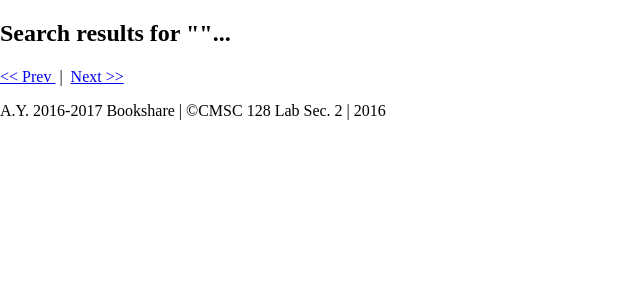
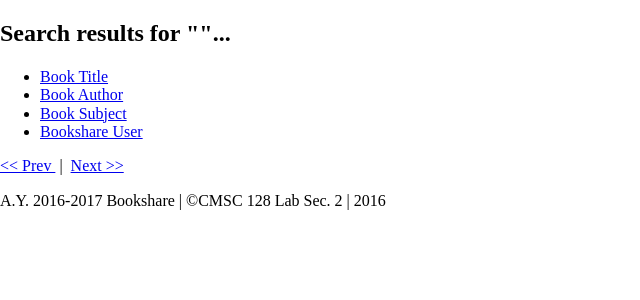
Before and after one commit to nikoruchi/Bookshare, a PHP site: page /result.php in a window 1280 px wide. Shown: the part 210-510 px from the top of the page, without its empty margins (0-640 px from the left). Run offline with PHP 8.4, Linux system fonts and the light colour scheme; a user stored in the database is signed in; data comes from the database, SQL or seed files in the repository; data that the repository does not hold is empty; some libraries are stand-ins or nearby versions.

Commit message:
RESULT new styling
with tabs for categories

```diff
--- a/html/result.php
+++ b/html/result.php
@@ -2,14 +2,6 @@
   include("connect.php");
   include("search_book.php");
   session_start();
-
-	function shorten($output, $limit = 15) {
-  		$output = htmlspecialchars($output, ENT_QUOTES, 'UTF-8');
-  		if (strlen($output) > $limit) {
-   	 		$output = substr($output, 0, $limit) . '...<div class="see_more" >see more</div>';
- 		}
-		echo $output;
-	}
 ?>
 <?php
     $id = $_SESSION['buyer_id'];
@@ -17,14 +9,19 @@
       $user_result=mysqli_query($dbconn, $user_query);
       $row_session = mysqli_fetch_assoc($user_result);
       $user_image = $row_session['account_imagepath'];
-
     if(isset($_GET['ID'])){
       $search = $_GET["ID"];
-			$que="SELECT * FROM book_info bi JOIN books b ON bi.book_id=b.book_id WHERE book_name LIKE '%$search%' OR book_author LIKE '%$search%' OR book_subject LIKE '%$search%' ";
-			$result = mysqli_query($dbconn,$que);
+      $que="SELECT * FROM book_info bi JOIN books b ON bi.book_id=b.book_id WHERE book_name LIKE '%$search%'";
+      $result_bookname = mysqli_query($dbconn,$que);
+      $que="SELECT * FROM book_info bi JOIN books b ON bi.book_id=b.book_id WHERE book_author LIKE '%$search%'";
+      $result_author = mysqli_query($dbconn,$que);
+      $que="SELECT * FROM book_info bi JOIN books b ON bi.book_id=b.book_id WHERE book_subject LIKE '%$search%' ";
+      $result_subject = mysqli_query($dbconn,$que);
+      $que="SELECT * FROM account WHERE account_name LIKE '%$search%' and account_id != '$id'";
+      $result_account = mysqli_query($dbconn,$que);
     } else {
       echo "Not found";
-		}	?>
+    } ?>
 
 <!DOCTYPE html>
 <html>
@@ -34,10 +31,13 @@
   <meta name="description" content="Sell, buy, and trade books with your schoolmates.">
   <meta name="keywords" content="Book, Books, Trade Book, Sell Book, Buy Book">
   <title> Search Result </title>
-
+  <link rel="shortcut icon" href="../images/official_logo.png">
   <link rel="stylesheet" type="text/css" href="../css/style.css">
   <link rel="stylesheet" type="text/css" href="../css/normalize.css">
   <link rel="stylesheet" type="text/css" href="../css/library_style.css">
+  <link rel="stylesheet" type="text/css" href="../css/result.css">
+  <script src="../js/jquery.min.js"></script>
+  <script src="../js/bootstrap.min.js"></script>
 </head>
 <body>
   <div class="wrapper">
@@ -87,20 +87,79 @@
   </header>
   <div class="container">
       <h2 id="tag_results">Search results for "<?php echo $search ?>"...</h2>
-	<div class=" shelf_section well well-sm " >
+<div class="sort_result">
+    <ul class="nav nav-tabs">
+      <li class="active"><a data-toggle="tab" href="#title">Book Title</a></li>
+      <li><a data-toggle="tab" href="#author">Book Author</a></li>
+      <li><a data-toggle="tab" href="#subject">Book Subject</a></li>
+      <li><a data-toggle="tab" href="#user">Bookshare User</a></li>
+    </ul>
+</div>
+  <div class=" result_section well well-sm " >
+
+<div class="tab-pane fade in active" id="title">
   <?php
-		if(mysqli_num_rows($result)>0){
-				while($row=mysqli_fetch_assoc($result)){
+    if(mysqli_num_rows($result_bookname)>0){
+        while($row=mysqli_fetch_assoc($result_bookname)){
           $id = $row['book_id'];?>
           <a class="bookshelf_book_container" href="Public_book_info.php?id=<?=$row['book_id']?>">
-						<content class="bookshelf_book"><img title="Upload Image" alt="Upload Image" height="225" width="150" class="" src="<?php echo $row['book_imagepath']; ?>">
-							<label>Php<?=$row["book_price"];?><br><?=$row["book_name"];?></label>
+            <content class="bookshelf_book">
+              <img title="<?=$row['book_name']?>" alt="<?=$row['book_name']?>" height="225" width="150" class="" src="<?php echo $row['book_imagepath']; ?>">
+              <label>Php<?=$row['book_price'];?></label>
             </content>
           </a>
-		<?php	}
+    <?php }
+    } ?>
+</div>
+
+  <div class=" tab-pane fade"  id="author" >
+  <?php
+    if(mysqli_num_rows($result_author)>0){
+        while($row=mysqli_fetch_assoc($result_author)){
+          $id = $row['book_id'];?>
+          <a class="bookshelf_book_container" href="Public_book_info.php?id=<?=$row['book_id']?>">
+            <content class="bookshelf_book">
+              <img title="<?=$row['book_name']?>" alt="<?=$row['book_name']?>" height="225" width="150" class="" src="<?php echo $row['book_imagepath']; ?>">
+              <label>Php<?=$row["book_price"];?></label>
+            </content>
+          </a>
+    <?php }
     } ?>
 
   </div>
+
+  <div class=" tab-pane fade" id="subject">
+  <?php
+    if(mysqli_num_rows($result_subject)>0){
+        while($row=mysqli_fetch_assoc($result_subject)){
+          $id = $row['book_id'];?>
+          <a class="bookshelf_book_container" href="Public_book_info.php?id=<?=$row['book_id']?>">
+            <content class="bookshelf_book">
+              <img title="<?=$row['book_name']?>" alt="<?=$row['book_name']?>" height="225" width="150" class="" src="<?php echo $row['book_imagepath']; ?>">
+              <label>Php<?=$row["book_price"];?></label>
+            </content>
+
+          </a>
+    <?php }
+    } ?>
+
+  </div>
+
+
+  <div class="tab-pane fade" id="user">
+  <?php
+    if(mysqli_num_rows($result_account)>0){
+        while($row=mysqli_fetch_assoc($result_account)){
+          ?>
+          <label for='seller' class="info1_items"><a href="<?php echo "Seller_profile.php?seller=".$row["account_id"];?>"><?php echo $row["account_name"] ?></a></label>
+    <?php }
+    } ?>
+
+  </div>
+
+ </div>
+
+
   <content id="prev_next">
     <a href=" " id="prev" ><< Prev </a> &nbsp;|&nbsp;
     <a href=" " id="next" >Next >> </a>
```
Lines whose indentation alone changed are shown as unchanged.
